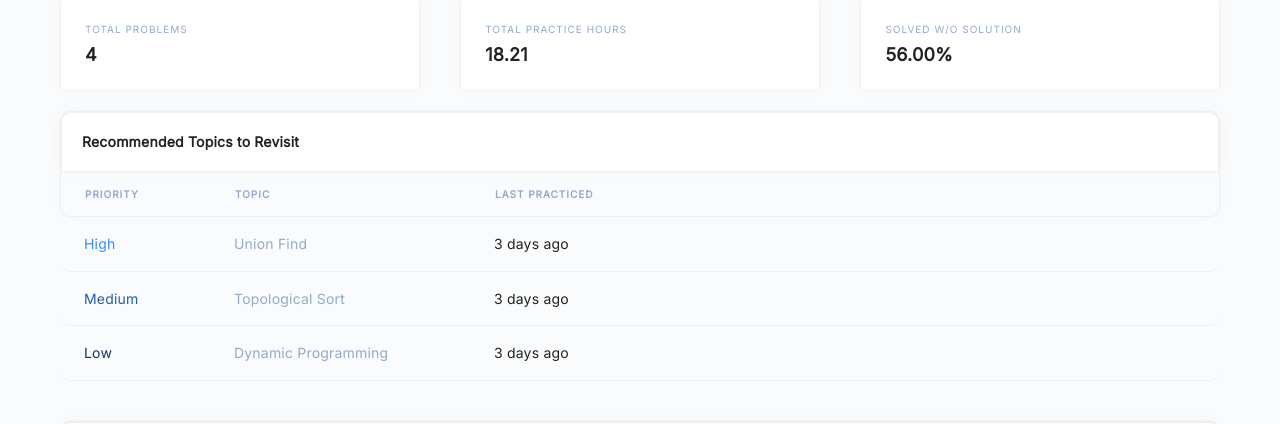
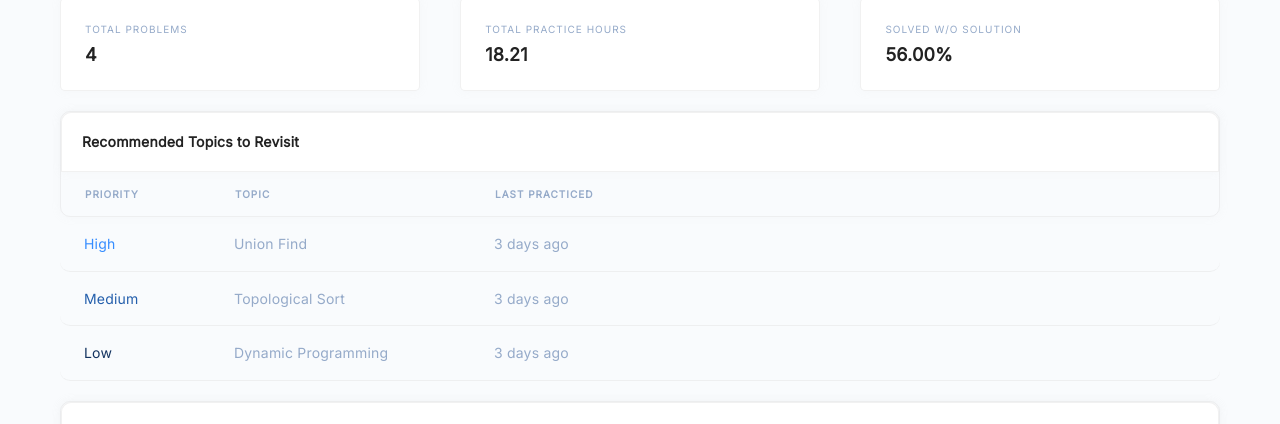
Before and after one commit to cmacariovx/AceLeet, a React (Create React App) app in the folder client/: page / in a window 1280 px wide. Shown: the part 188-612 px from the top of the page. Built offline with nearby package versions, Linux system fonts and the light colour scheme.

Commit message:
ui change

```diff
--- a/client/src/Components/HomeBody.css
+++ b/client/src/Components/HomeBody.css
@@ -130,7 +130,7 @@
         flex-direction: column;
         justify-content: flex-start;
         align-items: center;
-        margin-bottom: 40px;
+        margin-bottom: 20px;
     }
 
     .homeBodyDailyRecommendedUpper1 {
@@ -246,6 +246,7 @@
                 width: 200px;
                 max-width: 200px;
                 user-select: none;
+                color: var(--lightGray);
             }
 
             .homeBodyDailyRecommendedUpperTopics {
```
